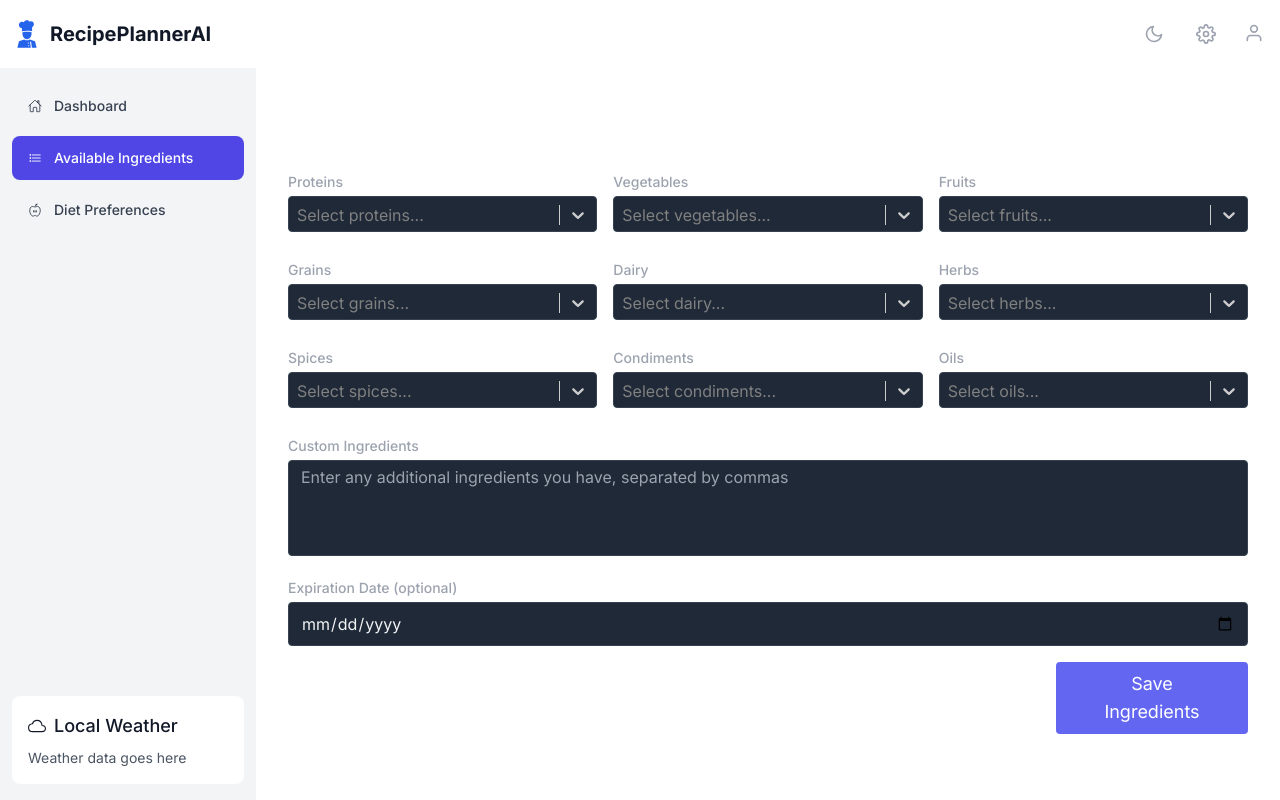
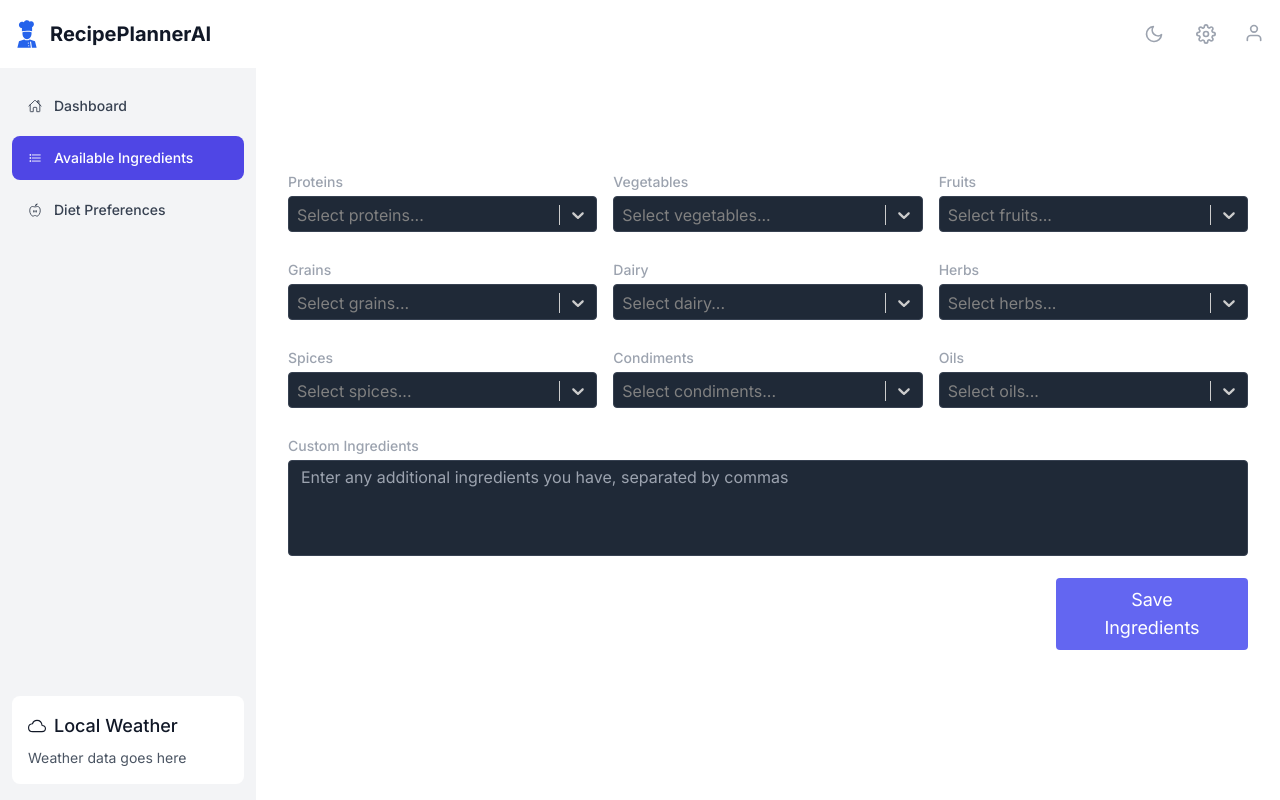
Before and after one commit to s-soumyakanta/recipeplannerai, a Next.js app: page /dashboard/available-ingredients in a window 1280 px wide. Built offline with nearby package versions, Linux system fonts and the light colour scheme; no server answers.

Commit message:
minor changes to takle bd connection in layout

```diff
--- a/package.json
+++ b/package.json
@@ -12,6 +12,7 @@
     "@ai-sdk/openai": "^0.0.38",
     "@hookform/resolvers": "^3.9.0",
     "@types/bcryptjs": "^2.4.6",
+    "@types/mongoose": "^5.11.97",
     "ai": "^3.2.34",
     "bcryptjs": "^2.4.3",
     "mongoose": "^8.5.1",
--- a/src/app/layout.tsx
+++ b/src/app/layout.tsx
@@ -1,7 +1,7 @@
 import type { Metadata } from "next";
 import { Inter } from "next/font/google";
 import "./globals.css";
-import { connectDB } from "@/lib/mongo";
+import { connectDB } from "@/lib/mongo"; // Ensure the path is correct
 
 const inter = Inter({ subsets: ["latin"] });
 
@@ -45,7 +45,7 @@ export default async function RootLayout({
 }: Readonly<{
   children: React.ReactNode;
 }>) {
- await connectDB();
+  await connectDB();
 
   return (
     <html lang="en">
--- a/src/components/AvailableIngredientsForm.tsx
+++ b/src/components/AvailableIngredientsForm.tsx
@@ -16,8 +16,7 @@ const formSchema = z.object({
   spices: z.array(z.object({ value: z.string(), label: z.string() })),
   condiments: z.array(z.object({ value: z.string(), label: z.string() })),
   oils: z.array(z.object({ value: z.string(), label: z.string() })),
-  customIngredients: z.string().optional(),
-  expirationDate: z.date().optional(),
+  customIngredients: z.string().optional()
 });
 
 type FormData = z.infer<typeof formSchema>;
@@ -95,14 +94,6 @@ const AvailableIngredientsForm: React.FC = () => {
             className="w-full bg-gray-800 rounded border border-gray-700 focus:border-indigo-500 focus:ring-2 focus:ring-indigo-900 h-24 text-base outline-none text-gray-100 py-1 px-3 resize-none leading-6 transition-colors duration-200 ease-in-out"
           ></textarea>
         </div>
-        <div>
-          <label className="block text-sm font-medium text-gray-400 mb-1">Expiration Date (optional)</label>
-          <input
-            type="date"
-            {...register('expirationDate')}
-            className="w-full bg-gray-800 rounded border border-gray-700 focus:border-indigo-500 focus:ring-2 focus:ring-indigo-900 text-base outline-none text-gray-100 py-1 px-3 leading-8 transition-colors duration-200 ease-in-out"
-          />
-        </div>
         <div className='w-full flex justify-end'>
           <button
             type="submit"
--- a/src/lib/mongo.ts
+++ b/src/lib/mongo.ts
@@ -1,23 +1,23 @@
 import mongoose from "mongoose";
 
 type ConnectionObject = {
-  isConnected?:number
-}
+  isConnected?: number;
+};
 const connection: ConnectionObject = {};
 
-export async function connectDB():Promise<void> {
-  if(connection.isConnected){
-    console.log("Already DB connectd")
-    return
+export async function connectDB(): Promise<void> {
+  if (connection.isConnected) {
+    console.log("Already connected to DB");
+    return;
   }
+
   try {
-    const db = await mongoose.connect(String(process.env.MONGODB_URI));
-     connection.isConnected = db.connections[0].readyState
-     console.log("DB connected Successfully")
+    const db = await mongoose.connect(process.env.MONGODB_URI || "");
+    console.log('MongoDB URI:', process.env.MONGODB_URI);
+    connection.isConnected = db.connections[0].readyState;
+    console.log("DB connected successfully");
   } catch (e) {
-    const errorMessage =
-      e instanceof Error ? e.message : "Unknown error occurred while connecting db!";
+    const errorMessage = e instanceof Error ? e.message : "Unknown error occurred while connecting to DB!";
     throw new Error(errorMessage);
-    process.exit(1);
   }
 }
```
Also changed, not shown: 1 other file (tests, documents, lock files or other folders).
